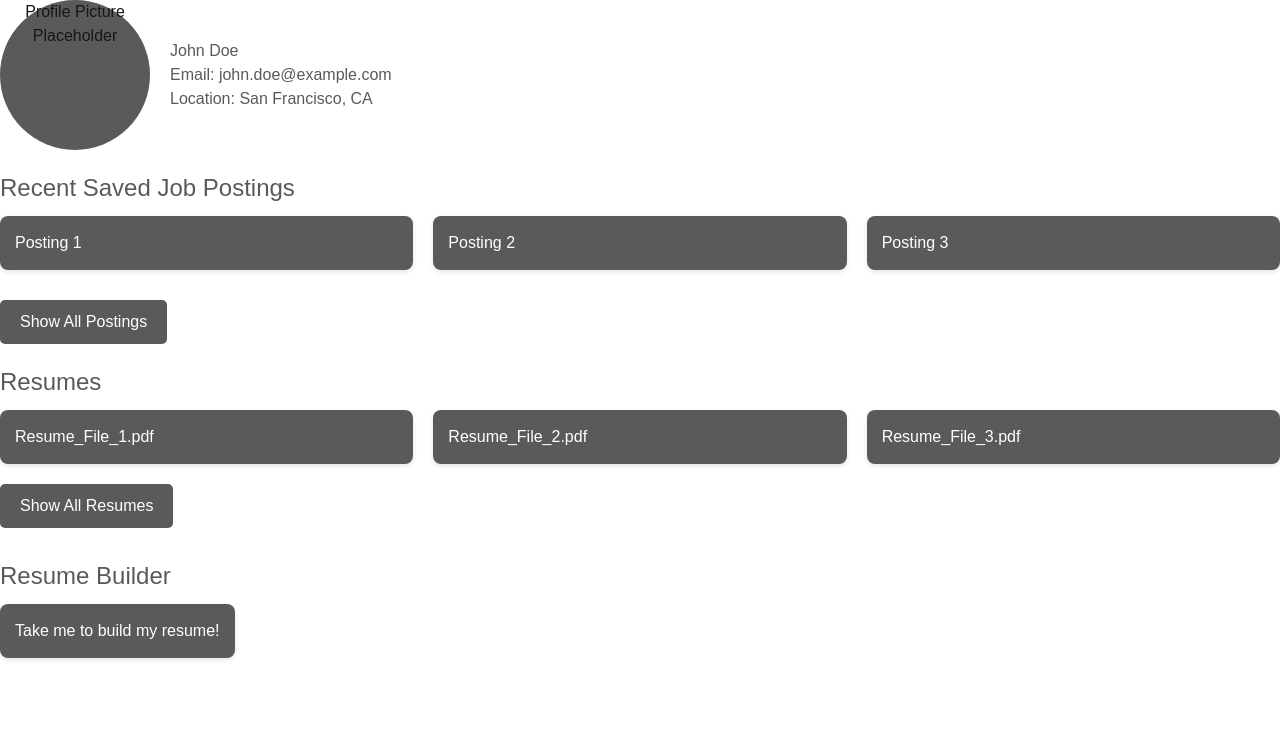
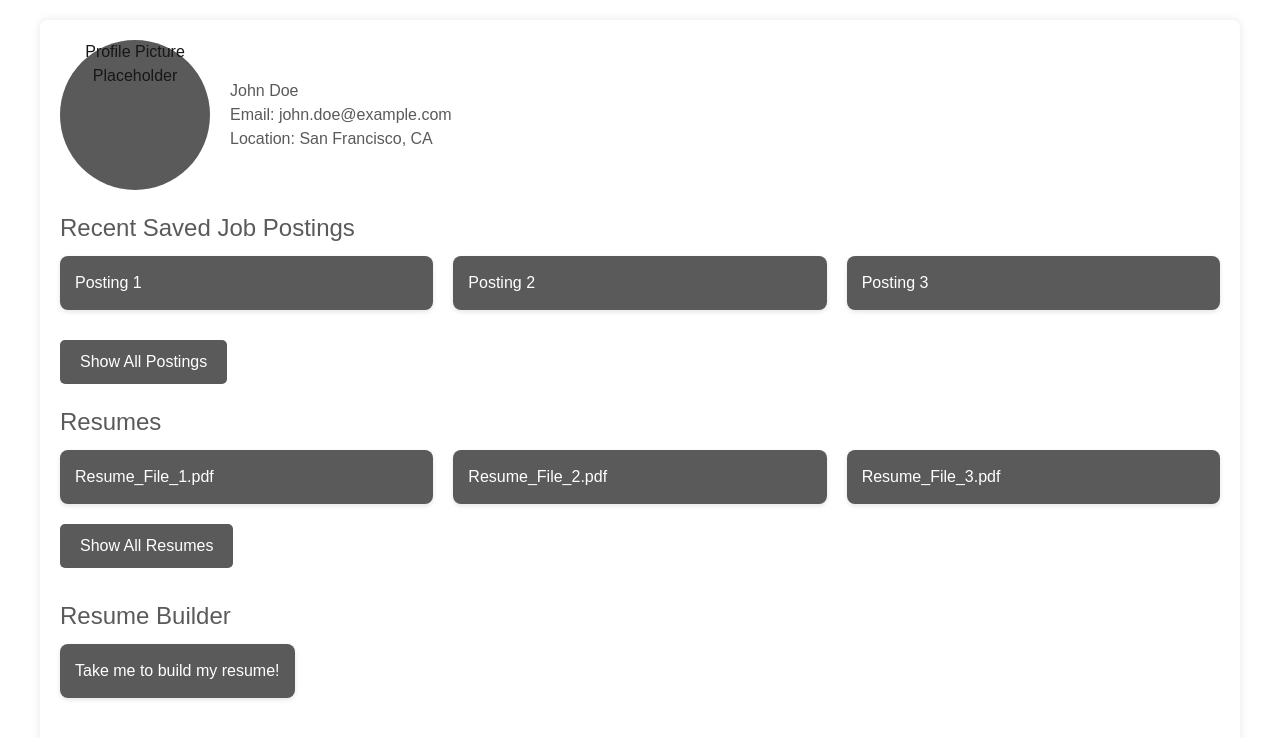
Before and after one commit to Bay-Valley-Tech-Code-Academy/doffy-old, a Next.js app: page /Pages/Profile in a window 1280 px wide. Shown: the top 738 px of the page. Built offline with nearby package versions, Linux system fonts and the light colour scheme.

Commit message:
Further Testing

```diff
--- a/src/app/Pages/Profile/Profile.module.css
+++ b/src/app/Pages/Profile/Profile.module.css
@@ -1,4 +1,13 @@
 /* src/app/Pages/Profile/Profile.module.css */
+
+.container {
+    max-width: 1200px;
+    margin: 20px auto;
+    padding: 20px;
+    background-color: #fff;
+    box-shadow: 0 0 10px rgba(0, 0, 0, 0.1);
+    border-radius: 8px;
+}
 
 .profileHeader {
     display: flex;
--- a/src/app/Pages/Profile/page.js
+++ b/src/app/Pages/Profile/page.js
@@ -23,7 +23,7 @@ const ProfilePage = () => {
     const closePopup = () => setShowPopup(false);
 
     return (
-        <div>
+        <div className={styles.container}>
             <div className={styles.profileHeader}>
                 {/* You can replace this with a Next.js Image component */}
                 <div className={styles.profilePhoto}>
```
